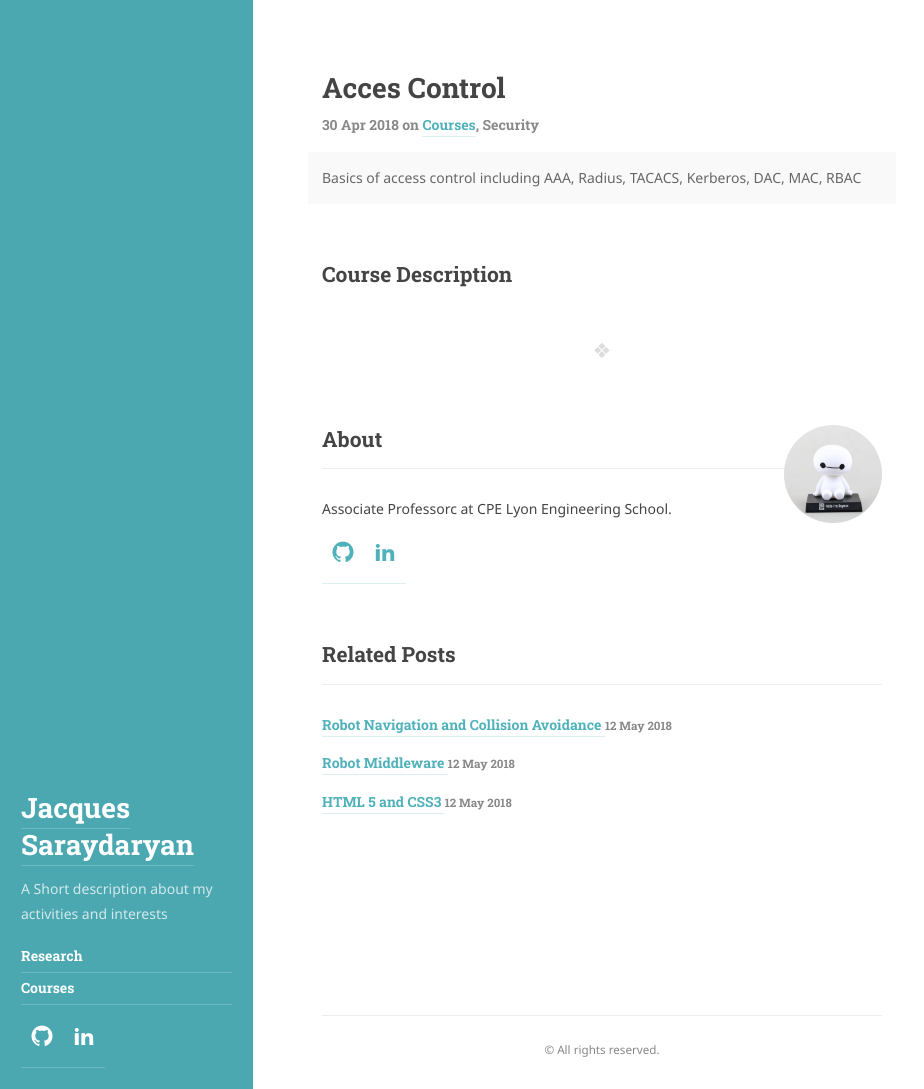
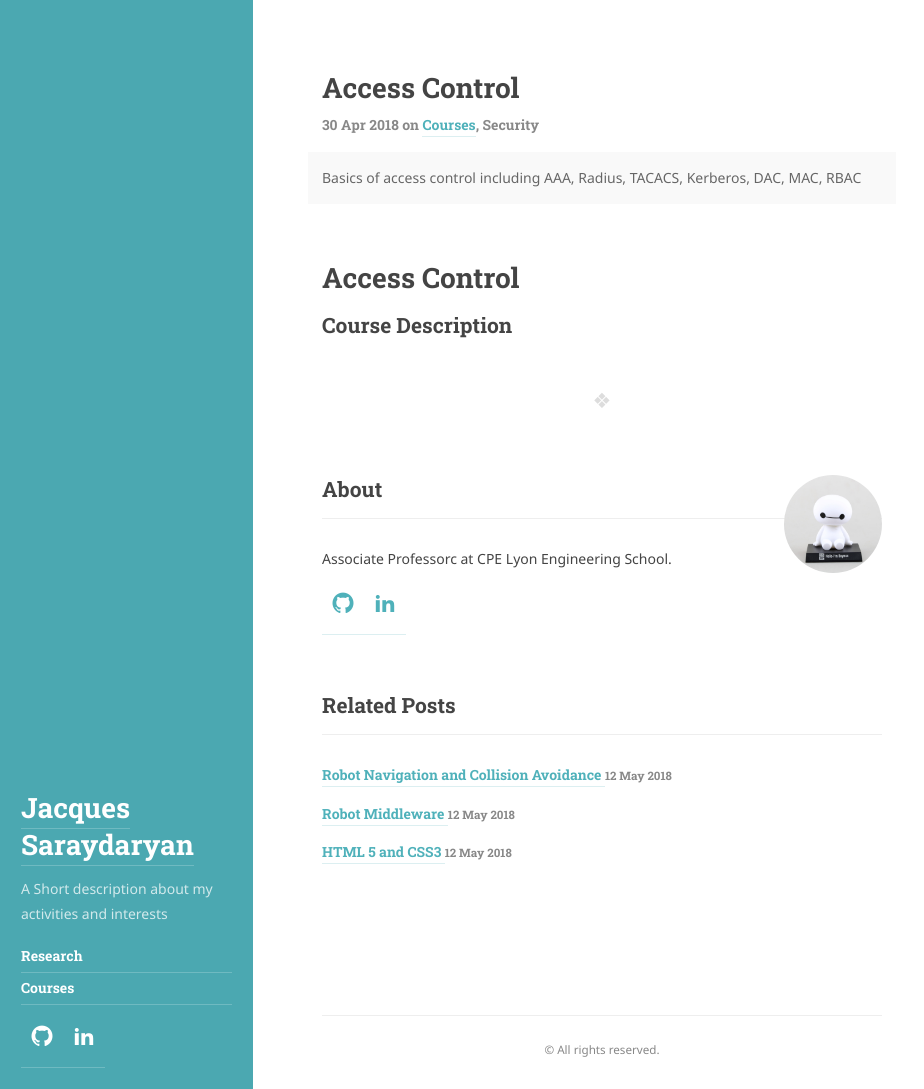
Before and after one commit to jacques-saraydaryan/jacques-saraydaryan.github.io, a Jekyll site: the page built from _posts/courses/2018-04-30-Course-DEV-SECURITY-ACCESCRT.md, in a window 1280 px wide and 1089 px high. Shown: the whole window, without its empty margins (0-924 px from the left). Built offline with Jekyll 4.4.1, drawn with Linux system fonts in a browser that asks for light colours; some web fonts are replaced.

Commit message:
Update 2018-04-30-Course-DEV-SECURITY-ACCESCRT.md

```diff
--- a/_posts/courses/2018-04-30-Course-DEV-SECURITY-ACCESCRT.md
+++ b/_posts/courses/2018-04-30-Course-DEV-SECURITY-ACCESCRT.md
@@ -1,6 +1,6 @@
 ---
 layout: post
-title: Acces Control
+title: Access Control
 description: >
   Basics of access control including AAA, Radius, TACACS, Kerberos, DAC, MAC, RBAC
 tags: [course, SECURITY]
@@ -8,5 +8,5 @@ img: /assets/img/courses/securite-controlAccess-first.png
 pdf: /assets/pdf/courses/Security-JSA-ControleAcces-r1.pdf
 lang: fr
 ---
-
+# Access Control
 ## Course Description
```
